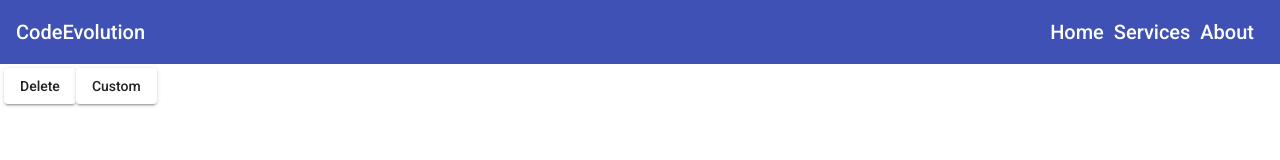
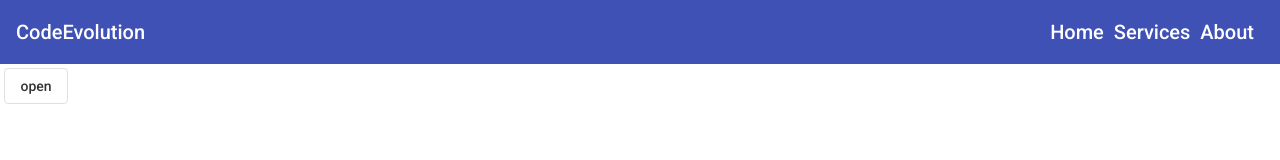
Before and after one commit to shivrajpro/angular-practice, an Angular app: page / in a window 1280 px wide. Shown: the top 160 px of the page. Built offline with nearby package versions, Linux system fonts and the light colour scheme.

Commit message:
mat dialog

```diff
--- a/src/app/app.component.html
+++ b/src/app/app.component.html
@@ -376,8 +376,13 @@
 </div>
 
 
-<!--  -->
+<!-- snackbar -->
 <div *ngIf="showElements.snackbar" class="m-4">
   <button mat-raised-button (click)="openSnackbar()" >Delete</button>
   <button mat-raised-button (click)="openCustomSnackbar()" >Custom</button>
 </div>
+
+<!-- dialog -->
+<div *ngIf="showElements.dialog" class="m-4">
+  <button mat-stroked-button (click)="openDialog()" >open</button>
+</div>
--- a/src/app/app.component.ts
+++ b/src/app/app.component.ts
@@ -3,6 +3,8 @@ import { FormControl } from '@angular/forms';
 import { Observable } from "rxjs";
 import { map, startWith } from "rxjs/operators";
 import { MatSnackBar } from "@angular/material/snack-bar";
+import { MatDialog } from "@angular/material/dialog";
+import { DialogComponent } from './dialog/dialog.component';
 
 @Component({
   selector: 'app-root',
@@ -31,7 +33,8 @@ export class AppComponent implements OnInit {
   sideNavOpened = false;
 
   showElements = {
-    "snackbar":true,
+    "dialog":true,
+    "snackbar":false,
     "datePicker": false,
     "typography": false,
     "buttons": false,
@@ -54,13 +57,21 @@ export class AppComponent implements OnInit {
     "radio": false
   }
 
-  constructor(private snackbar:MatSnackBar) { }
+  constructor(private snackbar:MatSnackBar, private dialog: MatDialog) { }
 
   ngOnInit() {
     this.filteredUISkills = this.uiSkillFormCtrl.valueChanges.pipe(
       startWith(''),
       map(value => this._filterUISkills(value))
     )
+  }
+
+  openDialog(){
+    const dialogRef = this.dialog.open(DialogComponent, {data:{name:'Shivraj'}});
+
+    dialogRef.afterClosed().subscribe((result)=>{
+      console.log(`>> Dialog result:${result}`);
+    })
   }
 
   openCustomSnackbar(){
--- a/src/app/app.module.ts
+++ b/src/app/app.module.ts
@@ -6,10 +6,11 @@ import { AppRoutingModule } from './app-routing.module';
 import { MaterialModule } from "./material/material.module";
 import { AppComponent, CustomSnackbarComponent } from './app.component';
 import { ReactiveFormsModule } from "@angular/forms";
+import { DialogComponent } from './dialog/dialog.component';
 
 
 @NgModule({
-  declarations: [AppComponent, CustomSnackbarComponent],
+  declarations: [AppComponent, CustomSnackbarComponent, DialogComponent],
   imports: [
     BrowserModule,
     BrowserAnimationsModule,
--- /dev/null
+++ b/src/app/dialog/dialog.component.html
@@ -0,0 +1,9 @@
+<h2 mat-dialog-title="">Session Timeout</h2>
+<mat-dialog-content>
+    <h3>Dear {{data.name}},</h3>
+    <p>You will be logged out due to inactivity</p>
+</mat-dialog-content>
+<mat-dialog-actions>
+    <button mat-stroked-button mat-dialog-close mat-dialog-close="true" >Keep me logged in</button>
+    <button mat-stroked-button mat-dialog-close mat-dialog-close="false" >Log out</button>
+</mat-dialog-actions>
--- /dev/null
+++ b/src/app/dialog/dialog.component.ts
@@ -0,0 +1,16 @@
+import { Component, OnInit, Inject } from '@angular/core';
+import { MAT_DIALOG_DATA } from "@angular/material/dialog";
+
+@Component({
+  selector: 'app-dialog',
+  templateUrl: './dialog.component.html',
+  styleUrls: ['./dialog.component.css']
+})
+export class DialogComponent implements OnInit {
+
+  constructor(@Inject(MAT_DIALOG_DATA) public data:any) { }
+
+  ngOnInit(): void {
+  }
+
+}
--- a/src/app/material/material.module.ts
+++ b/src/app/material/material.module.ts
@@ -22,8 +22,10 @@ import { MatRadioModule } from "@angular/material/radio";
 import { MatDatepickerModule } from "@angular/material/datepicker";
 import { MatNativeDateModule } from "@angular/material/core";
 import { MatSnackBarModule } from "@angular/material/snack-bar";
+import { MatDialogModule } from "@angular/material/dialog";
 
 const MaterialComponents = [
+  MatDialogModule,
   MatSnackBarModule,
   MatNativeDateModule,
   MatDatepickerModule,
```
Also changed, not shown: src/app/dialog/dialog.component.css (added).
